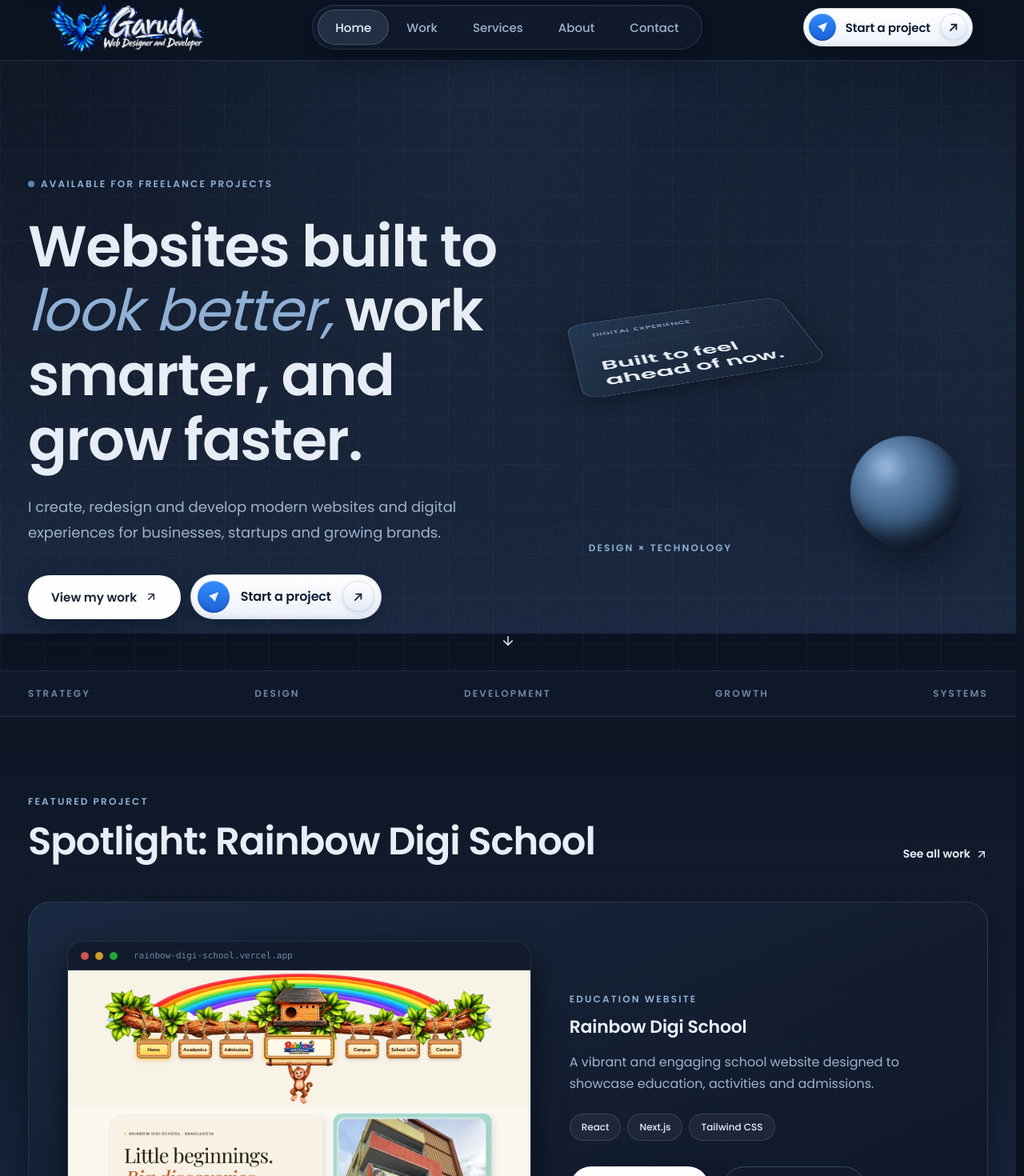
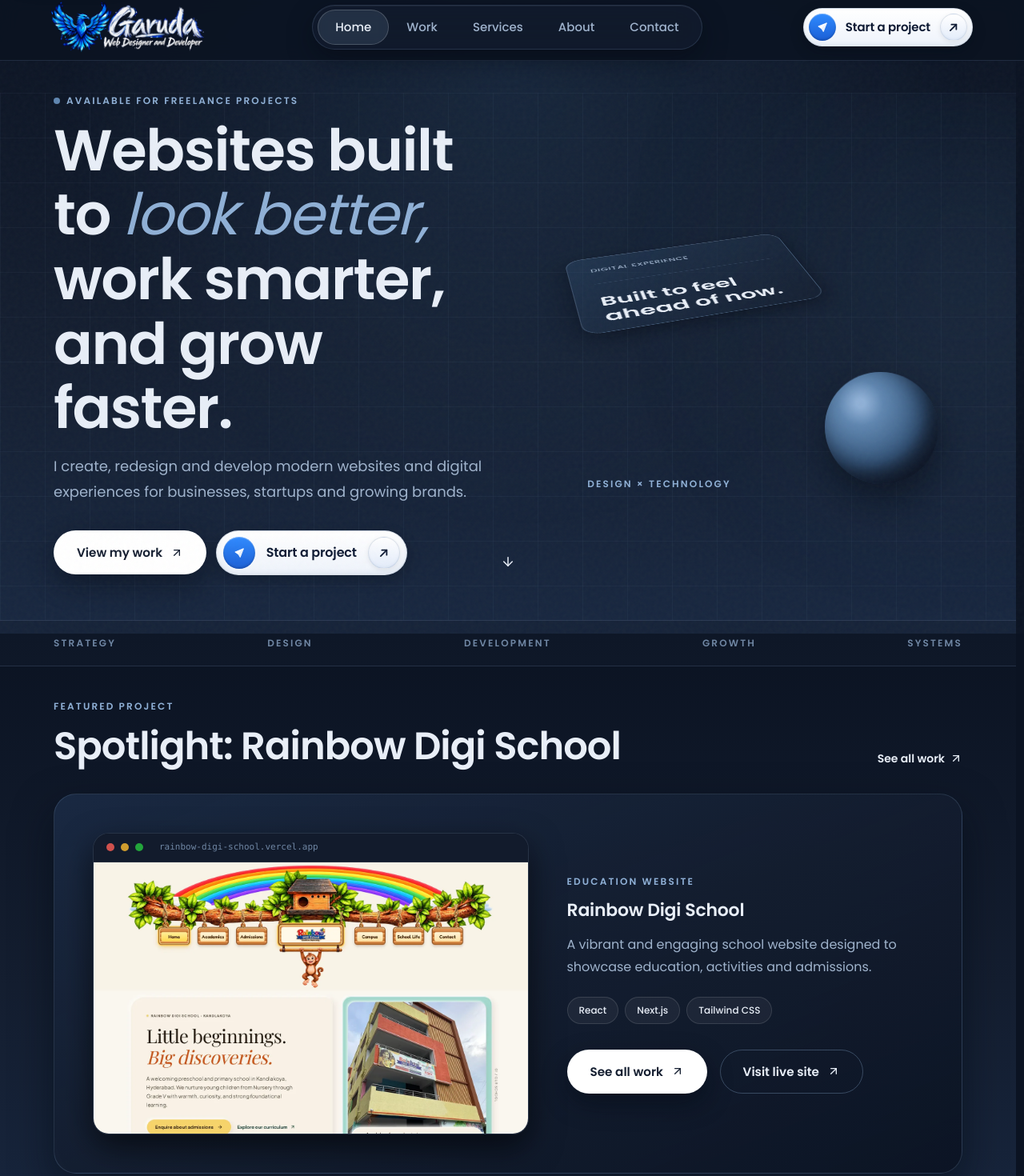
Before and after one commit to Bharat0264/MyWork, a Next.js app: page / in a window 1280 px wide. Shown: the part 8-1478 px from the top of the page at 80% size. Built offline with nearby package versions, Linux system fonts and the light colour scheme.

Commit message:
Standardize vertical spacing tokens, section rhythm and header gaps across all pages

```diff
--- a/app/contact/page.tsx
+++ b/app/contact/page.tsx
@@ -29,7 +29,7 @@ export default function Contact() {
       <Navbar />
       <main
         id="contact"
-        className="pt-[88px] sm:pt-[104px] min-[900px]:pt-[124px] pb-20 sm:pb-24 min-[900px]:pb-28 page-transition bg-transparent"
+        className="page-transition bg-transparent"
       >
         <div className="wrap grid grid-cols-1 items-center justify-items-center min-[900px]:justify-items-stretch min-[900px]:grid-cols-[minmax(0,1.15fr)_minmax(0,1fr)] gap-12 min-[900px]:gap-[56px]">
           {/* LEFT COLUMN: Enquiry Form Card */}
--- a/app/globals.css
+++ b/app/globals.css
@@ -16,6 +16,15 @@
 }
 
 :root {
+  /* --- SPACING TOKENS --- */
+  --nav-h: 84px;
+  --page-top-gap: 40px;
+  --section-gap: 80px;
+  --header-gap: 32px;
+  --page-bottom-gap: 80px;
+  --container: 1200px;
+  --container-pad: 32px;
+
   /* --- NAVY MIRAGE DESIGN TOKENS --- */
   --bg-deep: #0B1322;
   --navy: #141E30;
@@ -40,6 +49,29 @@
   --surface-elevated: var(--navy-mid);
   --fg: var(--text);
   --muted: var(--text-muted);
+}
+
+@media (max-width: 899px) {
+  :root {
+    --nav-h: 72px;
+  }
+}
+
+@media (max-width: 699px) {
+  :root {
+    --page-top-gap: 28px;
+    --section-gap: 56px;
+    --header-gap: 24px;
+    --page-bottom-gap: 56px;
+    --container-pad: 20px;
+  }
+}
+
+/* Page Root & Semantic Container */
+main {
+  padding-top: calc(var(--nav-h) + var(--page-top-gap));
+  padding-bottom: var(--page-bottom-gap);
+  box-sizing: border-box;
 }
 
 /* --- LOGO PRESERVATION (NO UNINTENDED FLASHES) --- */
@@ -164,15 +196,9 @@ html {
 }
 
 main[id],
-section[id] {
-  scroll-margin-top: 100px;
-}
-
-@media (max-width: 899px) {
-  main[id],
-  section[id] {
-    scroll-margin-top: 88px;
-  }
+section[id],
+[id] {
+  scroll-margin-top: calc(var(--nav-h) + 16px);
 }
 
 body {
@@ -236,13 +262,13 @@ a {
 }
 
 .wrap {
-  width: min(1200px, calc(100% - 48px));
-  margin: auto;
-}
-@media (max-width: 640px) {
-  .wrap {
-    width: min(100% - 32px, 1200px);
-  }
+  width: 100%;
+  max-width: var(--container);
+  margin-left: auto;
+  margin-right: auto;
+  padding-left: var(--container-pad);
+  padding-right: var(--container-pad);
+  box-sizing: border-box;
 }
 
 /* --- UNIVERSAL ACCESSIBILITY & TAP RESET --- */
--- a/app/not-found.tsx
+++ b/app/not-found.tsx
@@ -14,7 +14,7 @@ export default function NotFound() {
       <Navbar />
       <main
         id="content"
-        className="wrap flex min-h-[calc(100vh-84px-200px)] flex-col items-center justify-center pt-[72px] pb-24 text-center min-[900px]:pt-[84px] min-[900px]:pb-0 page-transition"
+        className="wrap flex flex-col items-center justify-center text-center page-transition"
       >
         <div className="relative mx-auto my-auto max-w-[640px] rounded-[28px] border border-[rgba(143,176,214,0.18)] bg-gradient-to-br from-[#1B2B45]/90 via-[#141E30]/80 to-[#0B1322]/90 p-8 sm:p-12 shadow-[0_20px_50px_rgba(4,9,18,0.5)]">
           <p className="eyebrow text-[#8FB0D6]">404 Error</p>
--- a/app/page.tsx
+++ b/app/page.tsx
@@ -70,27 +70,27 @@ export default function Home() {
         dangerouslySetInnerHTML={{ __html: JSON.stringify(jsonLd) }}
       />
       <Navbar />
-      <main id="content" className="pt-[72px] min-[900px]:pt-[84px] pb-24 min-[900px]:pb-0 page-transition bg-transparent">
+      <main id="content" className="page-transition bg-transparent">
         {/* ========================================================
             1. HERO SECTION
             ======================================================== */}
-        <section className="grid-bg relative overflow-hidden pt-12 sm:pt-20">
+        <section className="grid-bg relative overflow-hidden pb-14">
           <div className="absolute -right-32 top-8 h-96 w-96 rounded-full bg-[rgba(53,87,125,0.22)] blur-[120px] pointer-events-none" />
-          <div className="wrap relative grid min-h-[680px] items-center gap-12 py-16 lg:grid-cols-[1.05fr_.95fr]">
+          <div className="wrap relative grid items-center gap-12 lg:grid-cols-[1.05fr_.95fr]">
             <div>
               <p className="eyebrow flex items-center gap-2">
                 <span className="h-2 w-2 rounded-full bg-[var(--steel-light)]" />
                 {siteConfig.availability}
               </p>
-              <h1 className="hero-heading mt-7 max-w-3xl font-semibold text-white">
+              <h1 className="hero-heading mt-3 max-w-3xl font-semibold text-white">
                 Websites built to{" "}
                 <em className="font-normal italic text-[var(--mist)]">look better,</em>{" "}
                 work smarter, and grow faster.
               </h1>
-              <p className="mt-7 max-w-xl text-lg leading-8 text-[var(--text-muted)]">
+              <p className="mt-4 max-w-xl text-lg leading-8 text-[var(--text-muted)]">
                 I create, redesign and develop modern websites and digital experiences for businesses, startups and growing brands.
               </p>
-              <div className="mt-9 flex flex-wrap items-center gap-3">
+              <div className="mt-[var(--header-gap)] flex flex-wrap items-center gap-3">
                 <Link className="button" href="/work" prefetch={true}>
                   View my work <ArrowUpRight size={16} />
                 </Link>
@@ -118,7 +118,7 @@ export default function Home() {
             <a
               href="#featured-project"
               aria-label="Scroll to featured project"
-              className="absolute bottom-7 left-1/2 -translate-x-1/2 text-[var(--text-muted)] transition-colors hover:text-[var(--text)]"
+              className="hidden lg:flex absolute bottom-2 left-1/2 -translate-x-1/2 text-[var(--text-muted)] transition-colors hover:text-[var(--text)]"
             >
               <ArrowDown size={18} />
             </a>
@@ -141,8 +141,8 @@ export default function Home() {
         {/* ========================================================
             3. FEATURED PROJECT (ONE large spotlight card)
             ======================================================== */}
-        <section id="featured-project" className="wrap py-16 sm:py-24">
-          <div className="flex flex-col sm:flex-row sm:items-end sm:justify-between gap-4 mb-10 sm:mb-12">
+        <section id="featured-project" className="wrap py-[calc(var(--section-gap)/2)]">
+          <div className="flex flex-col sm:flex-row sm:items-end sm:justify-between gap-4 mb-[var(--header-gap)]">
             <div>
               <p className="eyebrow text-[#8FB0D6]">Featured project</p>
               <h2 className="section-heading mt-3 font-semibold text-white text-3xl sm:text-4xl lg:text-5xl tracking-tight">
@@ -243,8 +243,8 @@ export default function Home() {
         {/* ========================================================
             4. AT A GLANCE (3 small stat tiles computed from real data)
             ======================================================== */}
-        <section className="wrap py-16 sm:py-24 border-t border-[rgba(143,176,214,0.16)]">
-          <div className="max-w-2xl mb-10 sm:mb-12">
+        <section className="wrap py-[calc(var(--section-gap)/2)] border-t border-[rgba(143,176,214,0.16)]">
+          <div className="max-w-2xl mb-[var(--header-gap)]">
             <p className="eyebrow text-[#8FB0D6]">At a glance</p>
             <h2 className="section-heading mt-3 font-semibold text-white text-3xl sm:text-4xl lg:text-5xl tracking-tight">
               Work and capability in numbers
@@ -307,13 +307,13 @@ export default function Home() {
             (Moved here from other pages - lives ONLY on Home)
             ======================================================== */}
         <section className="border-t border-[rgba(143,176,214,0.16)] bg-[#141E30]/60">
-          <div className="wrap grid gap-12 pt-16 sm:pt-24 pb-14 sm:pb-20 lg:grid-cols-[.85fr_1.15fr] lg:gap-16">
+          <div className="wrap grid gap-12 pt-[calc(var(--section-gap)/2)] pb-0 lg:grid-cols-[.85fr_1.15fr] lg:gap-16">
             <div>
               <p className="eyebrow text-[#8FB0D6]">Why go digital</p>
-              <h2 className="section-heading mt-4 font-semibold text-white text-3xl sm:text-4xl lg:text-5xl tracking-tight">
+              <h2 className="section-heading mt-3 font-semibold text-white text-3xl sm:text-4xl lg:text-5xl tracking-tight">
                 Your website is your hardest-working first impression.
               </h2>
-              <p className="mt-5 max-w-md text-base leading-7 text-[#9FB3CC]">
+              <p className="mt-4 max-w-md text-base leading-7 text-[#9FB3CC]">
                 It is where people check whether you are credible, understand what you offer and decide whether to contact or buy from you—often before they speak to anyone.
               </p>
             </div>
--- a/app/work/page.tsx
+++ b/app/work/page.tsx
@@ -36,7 +36,7 @@ export default function Work() {
   return (
     <>
       <Navbar />
-      <main id="content" className="pt-[72px] min-[900px]:pt-[84px] pb-24 min-[900px]:pb-0 page-transition bg-transparent">
+      <main id="content" className="page-transition bg-transparent">
         <WorkPortfolioShowcase />
       </main>
       <Footer />
--- a/components/services-glass-showcase.module.css
+++ b/components/services-glass-showcase.module.css
@@ -10,9 +10,10 @@
 .scene {
   position: relative;
   isolation: isolate;
-  width: min(1200px, calc(100% - 48px));
+  width: 100%;
+  max-width: var(--container);
   margin: 0 auto;
-  padding: 158px 32px 80px;
+  padding: 0 var(--container-pad) calc(var(--section-gap) / 2);
 }
 
 .glassSlab {
@@ -63,7 +64,7 @@
 
 .heading {
   max-width: 390px;
-  margin: 18px 0 0;
+  margin: 12px 0 0;
   color: #FFFFFF;
   font-size: clamp(1.8rem, 3.4vw, 2.6rem);
   font-weight: 600;
@@ -297,7 +298,7 @@
 }
 
 .sphereTop {
-  top: 78px;
+  top: -60px;
   left: 50%;
   width: 180px;
   height: 180px;
@@ -310,7 +311,7 @@
 }
 
 .sphereRight {
-  top: 285px;
+  top: 130px;
   right: -25px;
   width: 260px;
   height: 260px;
@@ -446,14 +447,14 @@
   }
 
   .sphereTop {
-    top: 68px;
+    top: -40px;
     width: 108px;
     height: 108px;
     margin-left: -54px;
   }
 
   .sphereRight {
-    top: 290px;
+    top: 130px;
     right: -68px;
     width: 156px;
     height: 156px;
@@ -469,9 +470,9 @@
 
 @media (max-width: 560px) {
   .scene {
-    width: min(100%, calc(100% - 24px));
-    padding-top: 104px;
-    padding-bottom: 56px;
+    width: 100%;
+    max-width: var(--container);
+    padding: 0 var(--container-pad) calc(var(--section-gap) / 2);
   }
 
   .glassSlab {
--- a/components/site-shell.tsx
+++ b/components/site-shell.tsx
@@ -141,9 +141,9 @@ export function Navbar() {
       </svg>
 
       {/* FIXED TOP HEADER */}
-      <header className="fixed inset-x-0 top-0 z-50 h-[72px] min-[900px]:h-[84px] border-b border-[var(--border)] bg-[#0B1322]/85 backdrop-blur-md">
+      <header className="fixed inset-x-0 top-0 z-50 h-[var(--nav-h)] border-b border-[var(--border)] bg-[#0B1322]/85 backdrop-blur-md">
         {/* DESKTOP (900px and above) */}
-        <div className="mx-auto hidden h-[84px] max-w-[1400px] items-center justify-between px-6 sm:px-10 lg:px-14 xl:px-16 min-[900px]:flex">
+        <div className="mx-auto hidden h-full max-w-[1400px] items-center justify-between px-6 sm:px-10 lg:px-14 xl:px-16 min-[900px]:flex">
           {/* Left: Garuda Logo Lockup */}
           <div className="flex items-center min-w-[200px]">
             <Link
@@ -223,7 +223,7 @@ export function Navbar() {
         </div>
 
         {/* MOBILE TOP BAR (below 900px) */}
-        <div className="flex h-[72px] items-center justify-between px-5 sm:px-8 min-[900px]:hidden">
+        <div className="flex h-full items-center justify-between px-5 sm:px-8 min-[900px]:hidden">
           <Link
             href="/"
             onClick={handleLogoClick}
```
Also changed, not shown: app/about/page.tsx (+8 -8 lines), app/services/page.tsx (+4 -4 lines), app/work/[slug]/page.tsx (+4 -4 lines), components/work-portfolio-showcase.tsx (+4 -4 lines).
